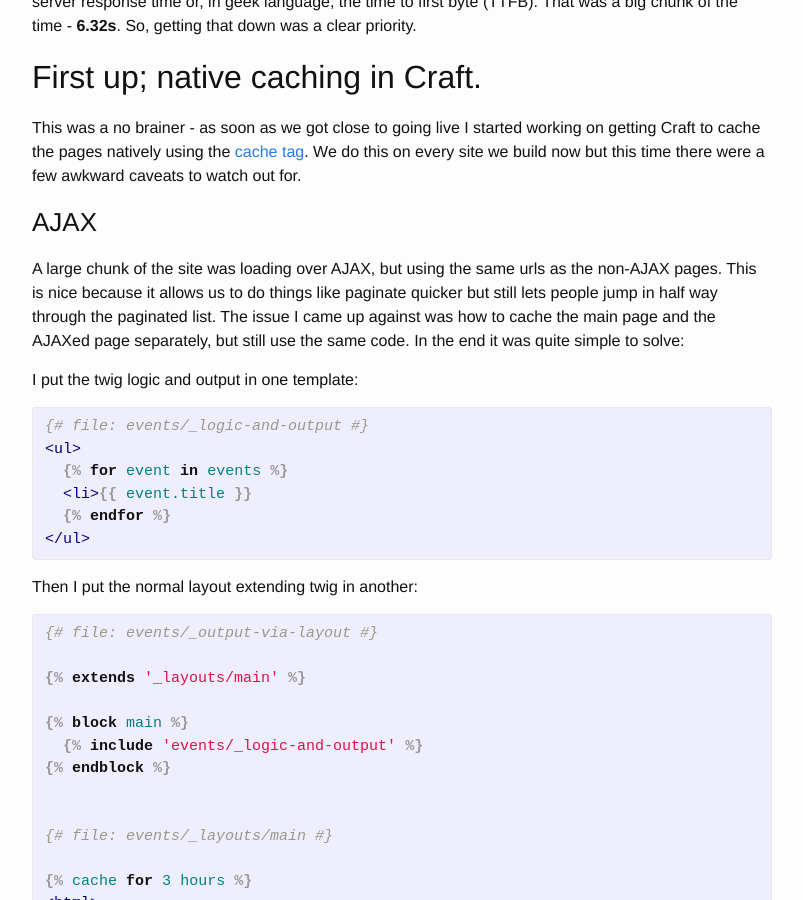
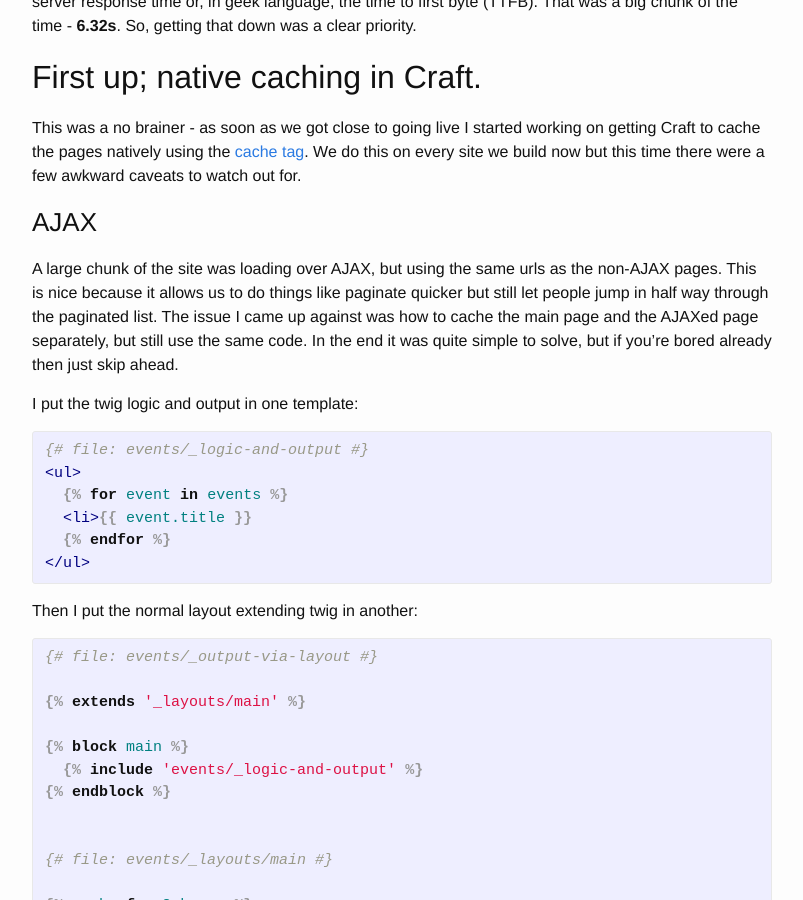
Before and after one commit to supercool/supercool.github.io, a Jekyll site: the page built from _posts/2015-06-05-making-craft-sing-with-varnish-and-nginx.markdown, in a window 1280 px wide and 900 px high, scrolled down 417 px. Shown: the whole window, without its empty margins (238-1041 px from the left). Built offline with Jekyll 4.4.1, drawn with Linux system fonts in a browser that asks for light colours.

Commit message:
Update 2015-06-05-making-craft-sing-with-varnish-and-nginx.markdown

```diff
--- a/_posts/2015-06-05-making-craft-sing-with-varnish-and-nginx.markdown
+++ b/_posts/2015-06-05-making-craft-sing-with-varnish-and-nginx.markdown
@@ -13,7 +13,7 @@ Whilst that went pretty much to plan one thing that didn’t go particularly wel
 This was a no brainer - as soon as we got close to going live I started working on getting Craft to cache the pages natively using the [cache tag](http://buildwithcraft.com/docs/templating/cache). We do this on every site we build now but this time there were a few awkward caveats to watch out for.
 
 ### AJAX
-A large chunk of the site was loading over AJAX, but using the same urls as the non-AJAX pages. This is nice because it allows us to do things like paginate quicker but still lets people jump in half way through the paginated list. The issue I came up against was how to cache the main page and the AJAXed page separately, but still use the same code. In the end it was quite simple to solve:
+A large chunk of the site was loading over AJAX, but using the same urls as the non-AJAX pages. This is nice because it allows us to do things like paginate quicker but still let people jump in half way through the paginated list. The issue I came up against was how to cache the main page and the AJAXed page separately, but still use the same code. In the end it was quite simple to solve, but if you're bored already then just skip ahead.
 
 I put the twig logic and output in one template:
 
```
